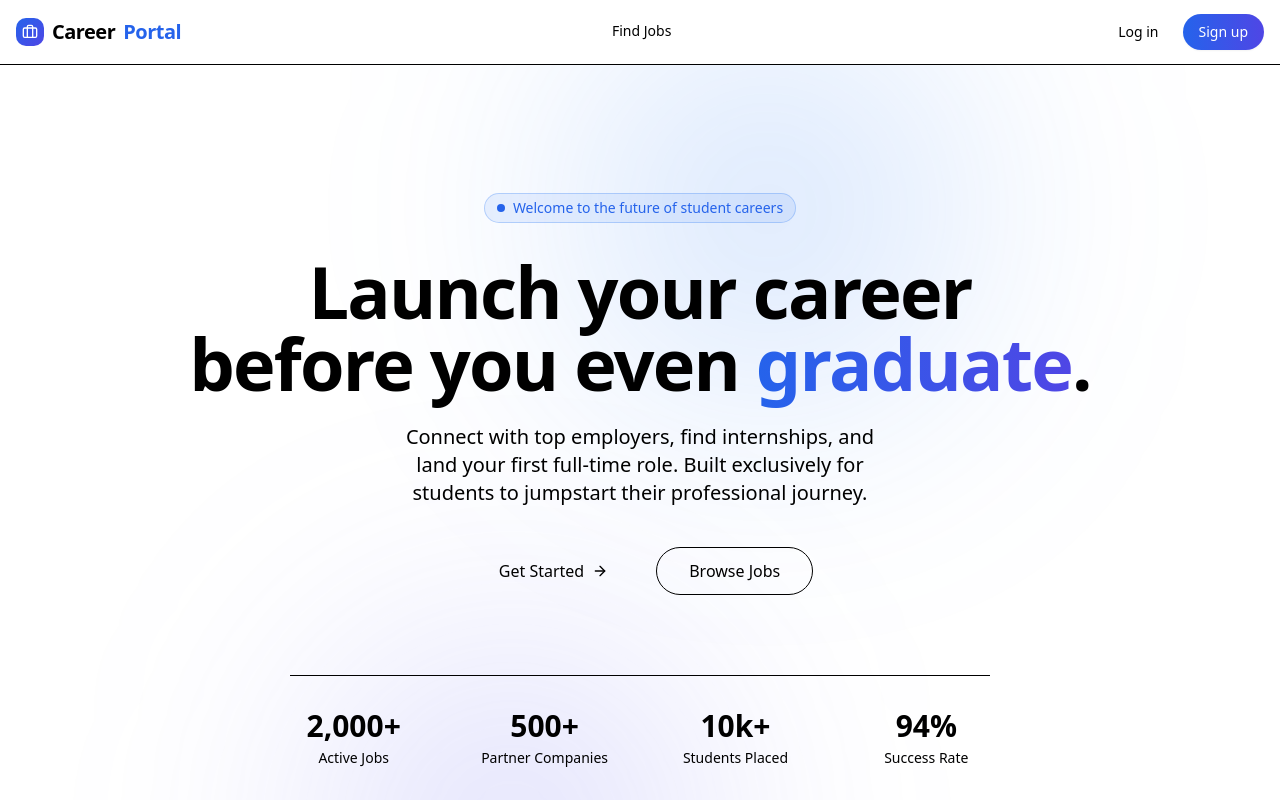
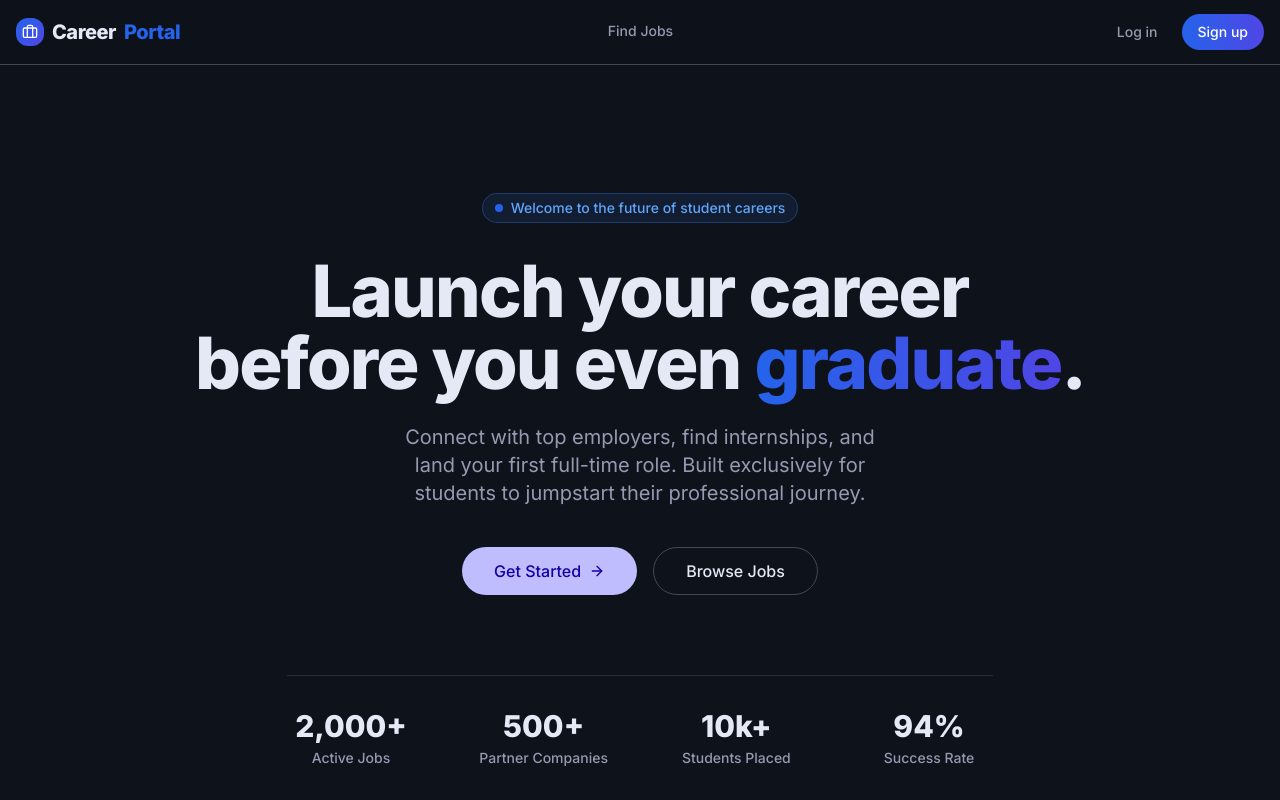
Before and after one commit to samayine/student-career-portal, a React (Vite) app in the folder frontend/: page / in a window 1280 px wide. Shown: the top 800 px of the page. Built offline with nearby package versions, Linux system fonts and the light colour scheme; no server answers.

Commit message:
feat(ui): add Apex Slate design system and font config

```diff
--- a/frontend/index.html
+++ b/frontend/index.html
@@ -1,10 +1,15 @@
 <!doctype html>
-<html lang="en">
+<html lang="en" class="dark">
   <head>
     <meta charset="UTF-8" />
     <link rel="icon" type="image/svg+xml" href="/favicon.svg" />
     <meta name="viewport" content="width=device-width, initial-scale=1.0" />
-    <title>Career Portal</title>
+    <meta name="description" content="Ascent Career Portal — Connect students with top employers. Find internships, entry-level roles, and launch your career." />
+    <title>Ascent — Student Career Portal</title>
+    <link rel="preconnect" href="https://fonts.googleapis.com" />
+    <link rel="preconnect" href="https://fonts.gstatic.com" crossorigin />
+    <link href="https://fonts.googleapis.com/css2?family=Inter:wght@300..800&family=Plus+Jakarta+Sans:wght@400..800&display=swap" rel="stylesheet" />
+    <link href="https://fonts.googleapis.com/css2?family=Material+Symbols+Outlined:opsz,wght,FILL,GRAD@20..48,100..700,0..1,-50..200&display=swap" rel="stylesheet" />
   </head>
   <body>
     <div id="root"></div>
--- a/frontend/src/index.css
+++ b/frontend/src/index.css
@@ -7,109 +7,108 @@
 
 @layer base {
   :root {
-    --background: oklch(1 0 0);
-    --foreground: oklch(0.145 0 0);
+    /* Light mode - clean slate */
+    --background: 220 20% 97%;
+    --foreground: 222 47% 11%;
 
-    --card: oklch(1 0 0);
-    --card-foreground: oklch(0.145 0 0);
+    --card: 0 0% 100%;
+    --card-foreground: 222 47% 11%;
 
-    --popover: oklch(1 0 0);
-    --popover-foreground: oklch(0.145 0 0);
+    --popover: 0 0% 100%;
+    --popover-foreground: 222 47% 11%;
 
-    --primary: oklch(0.205 0 0);
-    --primary-foreground: oklch(0.985 0 0);
+    --primary: 239 84% 67%;
+    --primary-foreground: 0 0% 100%;
 
-    --secondary: oklch(0.97 0 0);
-    --secondary-foreground: oklch(0.205 0 0);
+    --secondary: 220 70% 85%;
+    --secondary-foreground: 222 47% 11%;
 
-    --muted: oklch(0.97 0 0);
-    --muted-foreground: oklch(0.556 0 0);
+    --muted: 220 14% 96%;
+    --muted-foreground: 220 9% 46%;
 
-    --accent: oklch(0.97 0 0);
-    --accent-foreground: oklch(0.205 0 0);
+    --accent: 220 14% 96%;
+    --accent-foreground: 222 47% 11%;
 
-    --destructive: oklch(0.577 0.245 27.325);
-    --destructive-foreground: 210 40% 98%;
+    --destructive: 0 84% 60%;
+    --destructive-foreground: 0 0% 100%;
 
-    --border: oklch(0.922 0 0);
-    --input: oklch(0.922 0 0);
-    --ring: oklch(0.708 0 0);
+    --border: 220 13% 91%;
+    --input: 220 13% 91%;
+    --ring: 239 84% 67%;
 
-    --radius: 0.625rem;
+    --radius: 0.75rem;
 
-    --chart-1: oklch(0.87 0 0);
-
-    --chart-2: oklch(0.556 0 0);
-
-    --chart-3: oklch(0.439 0 0);
-
-    --chart-4: oklch(0.371 0 0);
-
-    --chart-5: oklch(0.269 0 0);
-
-    --sidebar: oklch(0.985 0 0);
-
-    --sidebar-foreground: oklch(0.145 0 0);
-
-    --sidebar-primary: oklch(0.205 0 0);
-
-    --sidebar-primary-foreground: oklch(0.985 0 0);
-
-    --sidebar-accent: oklch(0.97 0 0);
-
-    --sidebar-accent-foreground: oklch(0.205 0 0);
-
-    --sidebar-border: oklch(0.922 0 0);
-
-    --sidebar-ring: oklch(0.708 0 0);
+    /* Status colors */
+    --status-applied: 217 91% 60%;
+    --status-reviewed: 38 92% 50%;
+    --status-shortlisted: 262 83% 58%;
+    --status-accepted: 160 84% 39%;
+    --status-rejected: 0 84% 60%;
   }
 
   .dark {
-    --background: oklch(0.145 0 0);
-    --foreground: oklch(0.985 0 0);
+    /* Stitch "Apex Slate" dark palette */
+    --background: 222 33% 8%;
+    --foreground: 226 44% 93%;
 
-    --card: oklch(0.205 0 0);
-    --card-foreground: oklch(0.985 0 0);
+    --card: 222 39% 11%;
+    --card-foreground: 226 44% 93%;
 
-    --popover: oklch(0.205 0 0);
-    --popover-foreground: oklch(0.985 0 0);
+    --popover: 222 33% 14%;
+    --popover-foreground: 226 44% 93%;
 
-    --primary: oklch(0.922 0 0);
-    --primary-foreground: oklch(0.205 0 0);
+    --primary: 243 100% 87%;
+    --primary-foreground: 247 100% 32%;
 
-    --secondary: oklch(0.269 0 0);
-    --secondary-foreground: oklch(0.985 0 0);
+    --secondary: 224 100% 85%;
+    --secondary-foreground: 222 100% 22%;
 
-    --muted: oklch(0.269 0 0);
-    --muted-foreground: oklch(0.708 0 0);
+    --muted: 225 18% 21%;
+    --muted-foreground: 230 15% 64%;
 
-    --accent: oklch(0.269 0 0);
-    --accent-foreground: oklch(0.985 0 0);
+    --accent: 225 18% 21%;
+    --accent-foreground: 226 44% 93%;
 
-    --destructive: oklch(0.704 0.191 22.216);
-    --destructive-foreground: 210 40% 98%;
+    --destructive: 0 73% 84%;
+    --destructive-foreground: 0 100% 20%;
 
-    --border: oklch(1 0 0 / 10%);
-    --input: oklch(1 0 0 / 15%);
-    --ring: oklch(0.556 0 0);
-    --chart-1: oklch(0.87 0 0);
-    --chart-2: oklch(0.556 0 0);
-    --chart-3: oklch(0.439 0 0);
-    --chart-4: oklch(0.371 0 0);
-    --chart-5: oklch(0.269 0 0);
-    --sidebar: oklch(0.205 0 0);
-    --sidebar-foreground: oklch(0.985 0 0);
-    --sidebar-primary: oklch(0.488 0.243 264.376);
-    --sidebar-primary-foreground: oklch(0.985 0 0);
-    --sidebar-accent: oklch(0.269 0 0);
-    --sidebar-accent-foreground: oklch(0.985 0 0);
-    --sidebar-border: oklch(1 0 0 / 10%);
-    --sidebar-ring: oklch(0.556 0 0);
+    --border: 240 9% 30%;
+    --input: 240 9% 24%;
+    --ring: 239 84% 67%;
+
+    /* Extended palette for Stitch design system */
+    --surface-lowest: 222 40% 7%;
+    --surface-low: 222 28% 12%;
+    --surface: 222 33% 8%;
+    --surface-container: 222 22% 14%;
+    --surface-high: 222 16% 18%;
+    --surface-highest: 222 11% 22%;
+    --surface-bright: 220 9% 24%;
+
+    --on-surface: 226 44% 93%;
+    --on-surface-variant: 246 14% 81%;
+
+    --outline: 247 8% 59%;
+    --outline-variant: 245 10% 30%;
+
+    --primary-container: 239 80% 58%;
+    --on-primary-container: 244 100% 92%;
+
+    --secondary-container: 220 100% 43%;
+    --on-secondary-container: 226 100% 90%;
+
+    --tertiary: 267 100% 81%;
+    --tertiary-container: 268 64% 55%;
+    --on-tertiary-container: 267 100% 90%;
+
+    /* Status colors */
+    --status-applied: 217 91% 60%;
+    --status-reviewed: 38 92% 50%;
+    --status-shortlisted: 262 83% 58%;
+    --status-accepted: 160 84% 39%;
+    --status-rejected: 0 84% 60%;
   }
-  .theme {
-    --font-heading: var(--font-sans);
-    --font-sans: 'Geist Variable', sans-serif;
-  }
+
   * {
     @apply border-border outline-ring/50;
   }
@@ -118,14 +117,6 @@
   }
   html {
     @apply font-sans;
+    font-family: 'Inter', system-ui, sans-serif;
   }
 }
-
-@layer base {
-  * {
-    @apply border-border;
-  }
-  body {
-    @apply bg-background text-foreground;
-  }
-}
--- a/frontend/tailwind.config.js
+++ b/frontend/tailwind.config.js
@@ -16,10 +16,12 @@ export default {
         primary: {
           DEFAULT: "hsl(var(--primary))",
           foreground: "hsl(var(--primary-foreground))",
+          container: "hsl(var(--primary-container))",
         },
         secondary: {
           DEFAULT: "hsl(var(--secondary))",
           foreground: "hsl(var(--secondary-foreground))",
+          container: "hsl(var(--secondary-container))",
         },
         destructive: {
           DEFAULT: "hsl(var(--destructive))",
@@ -41,11 +43,87 @@ export default {
           DEFAULT: "hsl(var(--card))",
           foreground: "hsl(var(--card-foreground))",
         },
+        // Extended surface system from Stitch
+        surface: {
+          DEFAULT: "hsl(var(--surface))",
+          lowest: "hsl(var(--surface-lowest))",
+          low: "hsl(var(--surface-low))",
+          container: "hsl(var(--surface-container))",
+          high: "hsl(var(--surface-high))",
+          highest: "hsl(var(--surface-highest))",
+          bright: "hsl(var(--surface-bright))",
+        },
+        "on-surface": {
+          DEFAULT: "hsl(var(--on-surface))",
+          variant: "hsl(var(--on-surface-variant))",
+        },
+        outline: {
+          DEFAULT: "hsl(var(--outline))",
+          variant: "hsl(var(--outline-variant))",
+        },
+        tertiary: {
+          DEFAULT: "hsl(var(--tertiary))",
+          container: "hsl(var(--tertiary-container))",
+        },
+        // Status colors
+        status: {
+          applied: "hsl(var(--status-applied))",
+          reviewed: "hsl(var(--status-reviewed))",
+          shortlisted: "hsl(var(--status-shortlisted))",
+          accepted: "hsl(var(--status-accepted))",
+          rejected: "hsl(var(--status-rejected))",
+        },
       },
       borderRadius: {
         lg: "var(--radius)",
         md: "calc(var(--radius) - 2px)",
         sm: "calc(var(--radius) - 4px)",
+        "2xl": "1rem",
+        "3xl": "1.5rem",
+      },
+      fontFamily: {
+        sans: ["Inter", "system-ui", "sans-serif"],
+        heading: ["'Plus Jakarta Sans'", "Inter", "system-ui", "sans-serif"],
+      },
+      fontSize: {
+        "display-hero": ["40px", { lineHeight: "48px", letterSpacing: "-0.03em", fontWeight: "700" }],
+        "display-hero-mobile": ["30px", { lineHeight: "38px", letterSpacing: "-0.02em", fontWeight: "700" }],
+        "headline-lg": ["28px", { lineHeight: "36px", letterSpacing: "-0.02em", fontWeight: "600" }],
+        "headline-md": ["20px", { lineHeight: "28px", letterSpacing: "-0.015em", fontWeight: "600" }],
+        "headline-sm": ["16px", { lineHeight: "24px", letterSpacing: "-0.01em", fontWeight: "600" }],
+        "body-lg": ["16px", { lineHeight: "26px", letterSpacing: "-0.005em", fontWeight: "400" }],
+        "body-md": ["14px", { lineHeight: "22px", letterSpacing: "0em", fontWeight: "400" }],
+        "body-sm": ["12px", { lineHeight: "18px", letterSpacing: "0.005em", fontWeight: "400" }],
+        "label-md": ["13px", { lineHeight: "18px", letterSpacing: "0.01em", fontWeight: "500" }],
+        "label-sm": ["11px", { lineHeight: "14px", letterSpacing: "0.03em", fontWeight: "600" }],
+      },
+      boxShadow: {
+        "glow-sm": "0 0 16px -2px rgba(79, 70, 229, 0.15)",
+        "glow-md": "0 0 24px -4px rgba(79, 70, 229, 0.25)",
+        "glow-lg": "0 12px 24px -6px rgba(0, 0, 0, 0.6), 0 0 16px -2px rgba(79, 70, 229, 0.15)",
+        "card-hover": "0 12px 24px -6px rgba(0, 0, 0, 0.6), 0 0 16px -2px rgba(79, 70, 229, 0.15)",
+        "elevation-1": "0 1px 3px 0 rgba(0, 0, 0, 0.4)",
+        "elevation-2": "0 4px 6px -1px rgba(0, 0, 0, 0.3)",
+        "elevation-3": "0 20px 25px -5px rgba(0, 0, 0, 0.7), 0 8px 10px -6px rgba(0, 0, 0, 0.5)",
+      },
+      keyframes: {
+        "fade-in": {
+          from: { opacity: "0" },
+          to: { opacity: "1" },
+        },
+        "slide-up": {
+          from: { transform: "translateY(8px)", opacity: "0" },
+          to: { transform: "translateY(0)", opacity: "1" },
+        },
+        "slide-down": {
+          from: { transform: "translateY(-8px)", opacity: "0" },
+          to: { transform: "translateY(0)", opacity: "1" },
+        },
+      },
+      animation: {
+        "fade-in": "fade-in 0.5s ease-out",
+        "slide-up": "slide-up 0.5s ease-out",
+        "slide-down": "slide-down 0.3s ease-out",
       },
     },
   },
```
